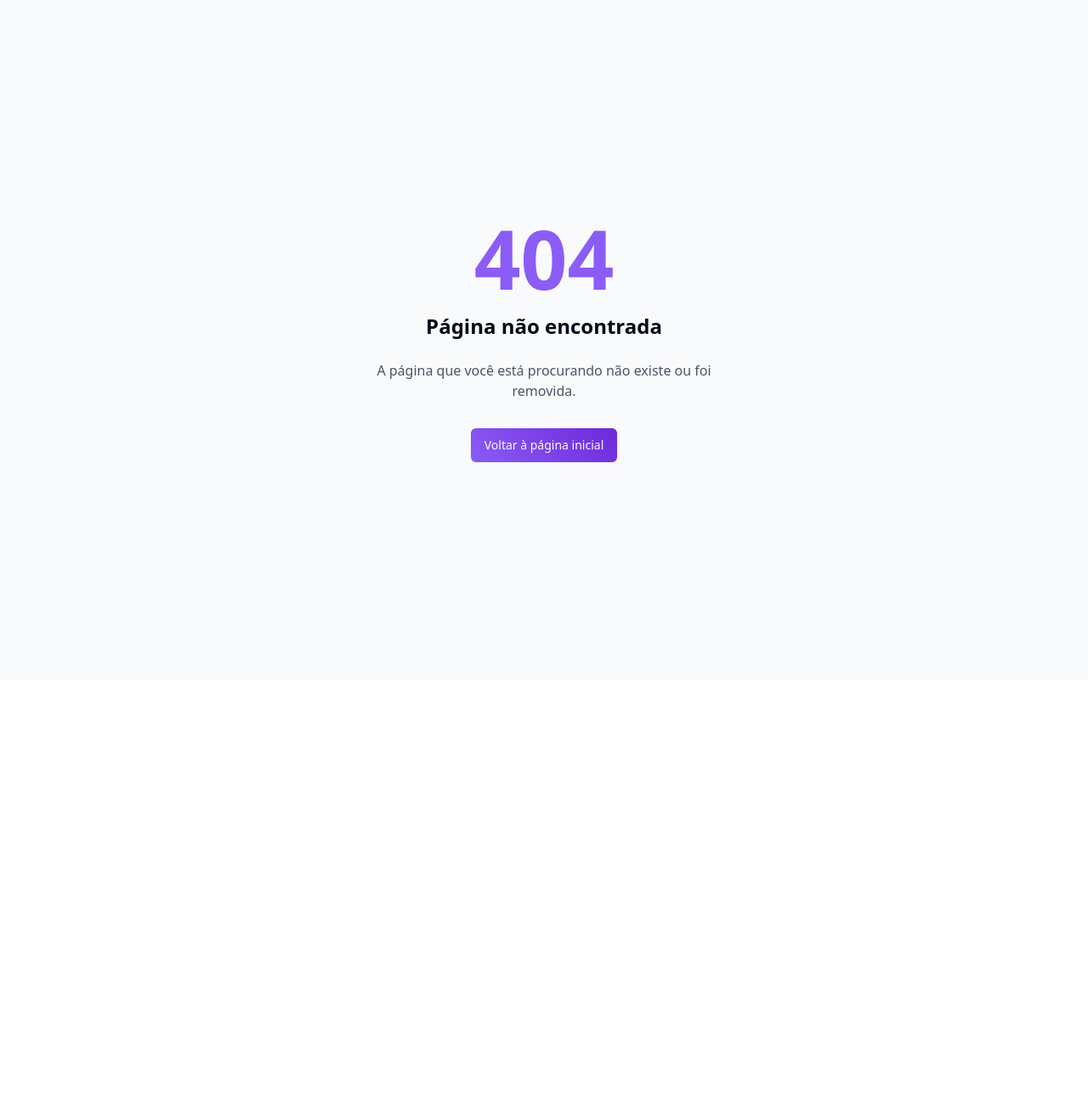
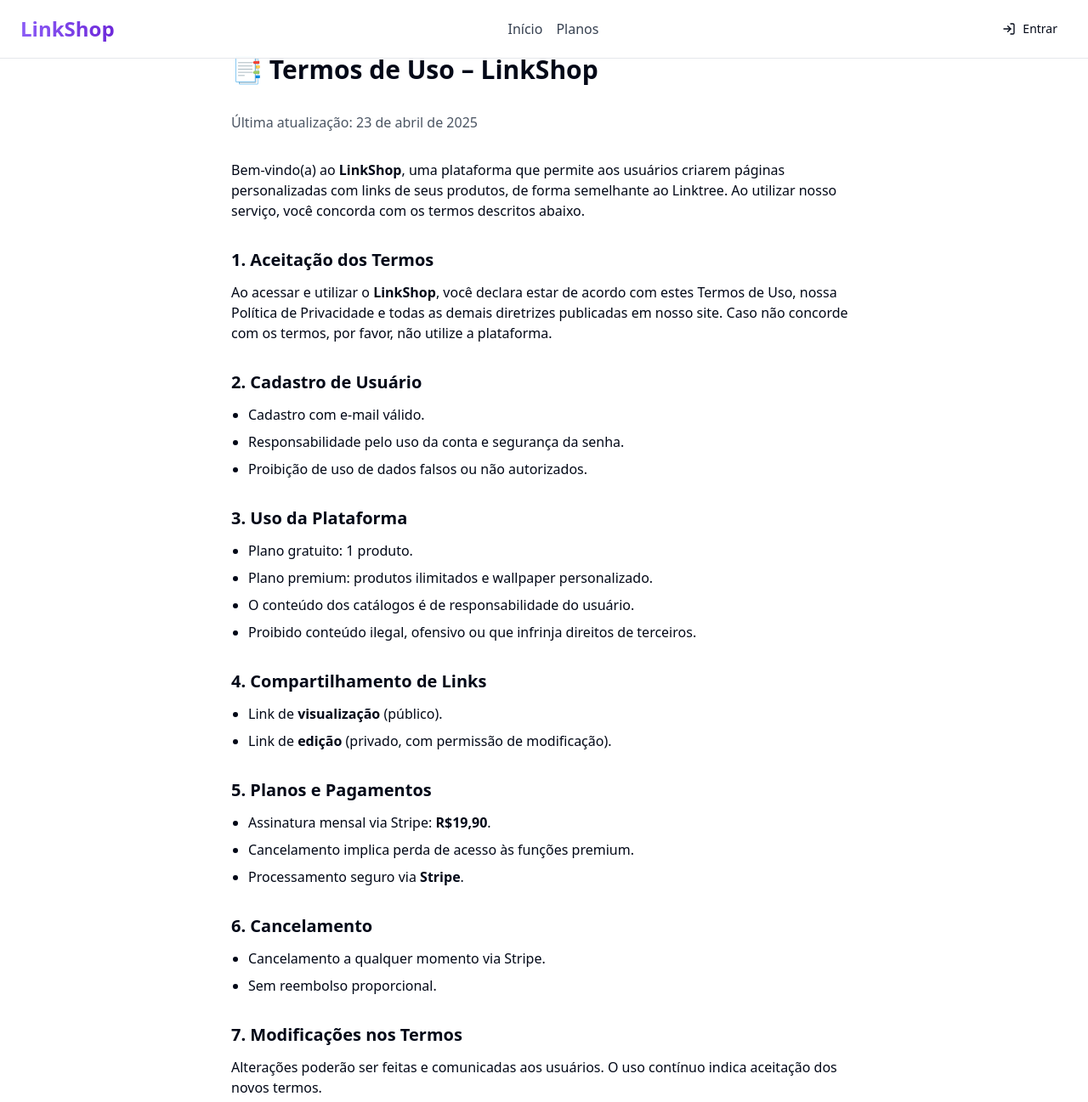
Before and after one commit to Braian-trainee/link-shop-showcase, a React (Vite) app: page /termos in a window 1280 px wide. Before the commit this address had no page. Shown: the top 1297 px of the page at 85% size. Before the commit the page ends 800 px from the top, so only its background shows below. Built offline with nearby package versions, Linux system fonts and the light colour scheme.

Commit message:
Add Terms of Use and Privacy Policy
Add Terms of Use and Privacy Policy documents to the repository.

```diff
--- a/src/App.tsx
+++ b/src/App.tsx
@@ -19,6 +19,8 @@ import DashboardPage from "./pages/DashboardPage";
 import CatalogPage from "./pages/CatalogPage";
 import PricingPage from "./pages/PricingPage";
 import NotFoundPage from "./pages/NotFound";
+import TermsPage from "./pages/TermsPage";
+import PrivacyPage from "./pages/PrivacyPage";
 
 const queryClient = new QueryClient();
 
@@ -51,6 +53,8 @@ const App = () => (
               <Route path="/dashboard" element={<Layout><DashboardPage /></Layout>} />
               <Route path="/catalogo/:id" element={<NoHeaderLayout><CatalogPage /></NoHeaderLayout>} />
               <Route path="/planos" element={<Layout><PricingPage /></Layout>} />
+              <Route path="/termos" element={<Layout><TermsPage /></Layout>} />
+              <Route path="/privacidade" element={<Layout><PrivacyPage /></Layout>} />
               <Route path="*" element={<NoHeaderLayout><NotFoundPage /></NoHeaderLayout>} />
             </Routes>
           </BrowserRouter>
--- /dev/null
+++ b/src/pages/PrivacyPage.tsx
@@ -0,0 +1,86 @@
+
+import React from "react";
+
+const PrivacyPage: React.FC = () => {
+  return (
+    <div className="min-h-screen py-16 px-4 max-w-3xl mx-auto">
+      <h1 className="text-3xl font-bold mb-8">🔒 Política de Privacidade – LinkShop</h1>
+      <p className="text-gray-600 mb-8">Última atualização: 23 de abril de 2025</p>
+
+      <div className="prose max-w-none">
+        <p>
+          A sua privacidade é importante para nós. Esta Política de Privacidade explica como o <strong>LinkShop</strong> coleta, usa e protege seus dados.
+        </p>
+
+        <h2 className="text-xl font-semibold mt-8 mb-3">1. Informações Coletadas</h2>
+        <ul className="list-disc pl-5 space-y-2">
+          <li>Nome, e-mail, senha (via Supabase).</li>
+          <li>Produtos, imagens e links cadastrados.</li>
+          <li>Dados de pagamento (via Stripe).</li>
+          <li>Dados de navegação (cookies, IP, navegador).</li>
+        </ul>
+
+        <h2 className="text-xl font-semibold mt-8 mb-3">2. Uso das Informações</h2>
+        <ul className="list-disc pl-5 space-y-2">
+          <li>Criação de conta e uso da plataforma.</li>
+          <li>Personalização do catálogo e produtos.</li>
+          <li>Processamento de pagamentos.</li>
+          <li>Envio de notificações e atualizações.</li>
+        </ul>
+
+        <h2 className="text-xl font-semibold mt-8 mb-3">3. Compartilhamento de Dados</h2>
+        <ul className="list-disc pl-5 space-y-2">
+          <li>Não vendemos dados a terceiros.</li>
+          <li>Compartilhamos apenas com:
+            <ul className="list-disc pl-5 mt-2 space-y-1">
+              <li><strong>Stripe</strong>, para pagamento.</li>
+              <li><strong>Supabase</strong>, para armazenamento seguro.</li>
+              <li>Autoridades legais, quando exigido.</li>
+            </ul>
+          </li>
+        </ul>
+
+        <h2 className="text-xl font-semibold mt-8 mb-3">4. Armazenamento e Segurança</h2>
+        <ul className="list-disc pl-5 space-y-2">
+          <li>Dados protegidos com boas práticas.</li>
+          <li>Armazenamento seguro via Supabase.</li>
+        </ul>
+
+        <h2 className="text-xl font-semibold mt-8 mb-3">5. Cookies</h2>
+        <ul className="list-disc pl-5 space-y-2">
+          <li>Usamos cookies para melhorar a experiência do usuário.</li>
+          <li>Pode desativar nos ajustes do navegador.</li>
+        </ul>
+
+        <h2 className="text-xl font-semibold mt-8 mb-3">6. Direitos do Usuário</h2>
+        <ul className="list-disc pl-5 space-y-2">
+          <li>Acesso, correção ou exclusão de dados.</li>
+          <li>Solicitação via: <a href="mailto:privacidade@linkshop.com" className="text-brand-600 hover:underline">privacidade@linkshop.com</a></li>
+        </ul>
+
+        <h2 className="text-xl font-semibold mt-8 mb-3">7. Retenção de Dados</h2>
+        <ul className="list-disc pl-5 space-y-2">
+          <li>Mantemos dados enquanto a conta estiver ativa.</li>
+          <li>Após exclusão, retenção limitada por fins legais.</li>
+        </ul>
+
+        <h2 className="text-xl font-semibold mt-8 mb-3">8. Alterações nesta Política</h2>
+        <ul className="list-disc pl-5 space-y-2">
+          <li>Política pode ser modificada.</li>
+          <li>Alterações serão comunicadas por e-mail ou via plataforma.</li>
+        </ul>
+
+        <h2 className="text-xl font-semibold mt-8 mb-3">9. Contato</h2>
+        <p>
+          📧 <a href="mailto:privacidade@linkshop.com" className="text-brand-600 hover:underline">privacidade@linkshop.com</a>
+        </p>
+
+        <div className="mt-12 text-center text-brand-600">
+          💙 Obrigado por utilizar o <strong>LinkShop</strong>!
+        </div>
+      </div>
+    </div>
+  );
+};
+
+export default PrivacyPage;
--- a/src/pages/RegisterPage.tsx
+++ b/src/pages/RegisterPage.tsx
@@ -8,6 +8,7 @@ import { Card, CardContent, CardDescription, CardFooter, CardHeader, CardTitle }
 import { useAuth } from "../contexts/AuthContext";
 import { toast } from "../components/ui/sonner";
 import { Eye, EyeOff } from "lucide-react";
+import { Checkbox } from "@/components/ui/checkbox";
 
 const RegisterPage: React.FC = () => {
   const { register } = useAuth();
@@ -17,12 +18,18 @@ const RegisterPage: React.FC = () => {
   const [confirmPassword, setConfirmPassword] = useState("");
   const [isLoading, setIsLoading] = useState(false);
   const [showPassword, setShowPassword] = useState(false);
+  const [agreedToTerms, setAgreedToTerms] = useState(false);
 
   const handleSubmit = async (e: React.FormEvent) => {
     e.preventDefault();
 
     if (password !== confirmPassword) {
       toast.error("As senhas não conferem!");
+      return;
+    }
+
+    if (!agreedToTerms) {
+      toast.error("Você precisa concordar com os Termos de Uso e Política de Privacidade.");
       return;
     }
 
@@ -103,12 +110,35 @@ const RegisterPage: React.FC = () => {
                 minLength={8}
               />
             </div>
+
+            <div className="flex items-start space-x-2 pt-2">
+              <Checkbox
+                id="terms"
+                checked={agreedToTerms}
+                onCheckedChange={(checked) => setAgreedToTerms(checked === true)}
+              />
+              <div className="grid gap-1.5 leading-none">
+                <label
+                  htmlFor="terms"
+                  className="text-sm text-gray-600 font-medium leading-none peer-disabled:cursor-not-allowed peer-disabled:opacity-70"
+                >
+                  Ao criar uma conta, concordo com os{" "}
+                  <Link to="/termos" className="text-brand-600 hover:underline" target="_blank">
+                    Termos de Uso
+                  </Link>{" "}
+                  e{" "}
+                  <Link to="/privacidade" className="text-brand-600 hover:underline" target="_blank">
+                    Política de Privacidade
+                  </Link>
+                </label>
+              </div>
+            </div>
           </CardContent>
           <CardFooter className="flex flex-col">
             <Button
               type="submit"
               className="w-full gradient-button"
-              disabled={isLoading}
+              disabled={isLoading || !agreedToTerms}
             >
               {isLoading ? "Registrando..." : "Registrar"}
             </Button>
--- /dev/null
+++ b/src/pages/TermsPage.tsx
@@ -0,0 +1,68 @@
+
+import React from "react";
+
+const TermsPage: React.FC = () => {
+  return (
+    <div className="min-h-screen py-16 px-4 max-w-3xl mx-auto">
+      <h1 className="text-3xl font-bold mb-8">📑 Termos de Uso – LinkShop</h1>
+      <p className="text-gray-600 mb-8">Última atualização: 23 de abril de 2025</p>
+
+      <div className="prose max-w-none">
+        <p>
+          Bem-vindo(a) ao <strong>LinkShop</strong>, uma plataforma que permite aos usuários criarem páginas personalizadas com links de seus produtos, de forma semelhante ao Linktree. Ao utilizar nosso serviço, você concorda com os termos descritos abaixo.
+        </p>
+
+        <h2 className="text-xl font-semibold mt-8 mb-3">1. Aceitação dos Termos</h2>
+        <p>
+          Ao acessar e utilizar o <strong>LinkShop</strong>, você declara estar de acordo com estes Termos de Uso, nossa Política de Privacidade e todas as demais diretrizes publicadas em nosso site. Caso não concorde com os termos, por favor, não utilize a plataforma.
+        </p>
+
+        <h2 className="text-xl font-semibold mt-8 mb-3">2. Cadastro de Usuário</h2>
+        <ul className="list-disc pl-5 space-y-2">
+          <li>Cadastro com e-mail válido.</li>
+          <li>Responsabilidade pelo uso da conta e segurança da senha.</li>
+          <li>Proibição de uso de dados falsos ou não autorizados.</li>
+        </ul>
+
+        <h2 className="text-xl font-semibold mt-8 mb-3">3. Uso da Plataforma</h2>
+        <ul className="list-disc pl-5 space-y-2">
+          <li>Plano gratuito: 1 produto.</li>
+          <li>Plano premium: produtos ilimitados e wallpaper personalizado.</li>
+          <li>O conteúdo dos catálogos é de responsabilidade do usuário.</li>
+          <li>Proibido conteúdo ilegal, ofensivo ou que infrinja direitos de terceiros.</li>
+        </ul>
+
+        <h2 className="text-xl font-semibold mt-8 mb-3">4. Compartilhamento de Links</h2>
+        <ul className="list-disc pl-5 space-y-2">
+          <li>Link de <strong>visualização</strong> (público).</li>
+          <li>Link de <strong>edição</strong> (privado, com permissão de modificação).</li>
+        </ul>
+
+        <h2 className="text-xl font-semibold mt-8 mb-3">5. Planos e Pagamentos</h2>
+        <ul className="list-disc pl-5 space-y-2">
+          <li>Assinatura mensal via Stripe: <strong>R$19,90</strong>.</li>
+          <li>Cancelamento implica perda de acesso às funções premium.</li>
+          <li>Processamento seguro via <strong>Stripe</strong>.</li>
+        </ul>
+
+        <h2 className="text-xl font-semibold mt-8 mb-3">6. Cancelamento</h2>
+        <ul className="list-disc pl-5 space-y-2">
+          <li>Cancelamento a qualquer momento via Stripe.</li>
+          <li>Sem reembolso proporcional.</li>
+        </ul>
+
+        <h2 className="text-xl font-semibold mt-8 mb-3">7. Modificações nos Termos</h2>
+        <p>
+          Alterações poderão ser feitas e comunicadas aos usuários. O uso contínuo indica aceitação dos novos termos.
+        </p>
+
+        <h2 className="text-xl font-semibold mt-8 mb-3">8. Contato</h2>
+        <p>
+          📧 <a href="mailto:suporte@linkshop.com" className="text-brand-600 hover:underline">suporte@linkshop.com</a>
+        </p>
+      </div>
+    </div>
+  );
+};
+
+export default TermsPage;
```
